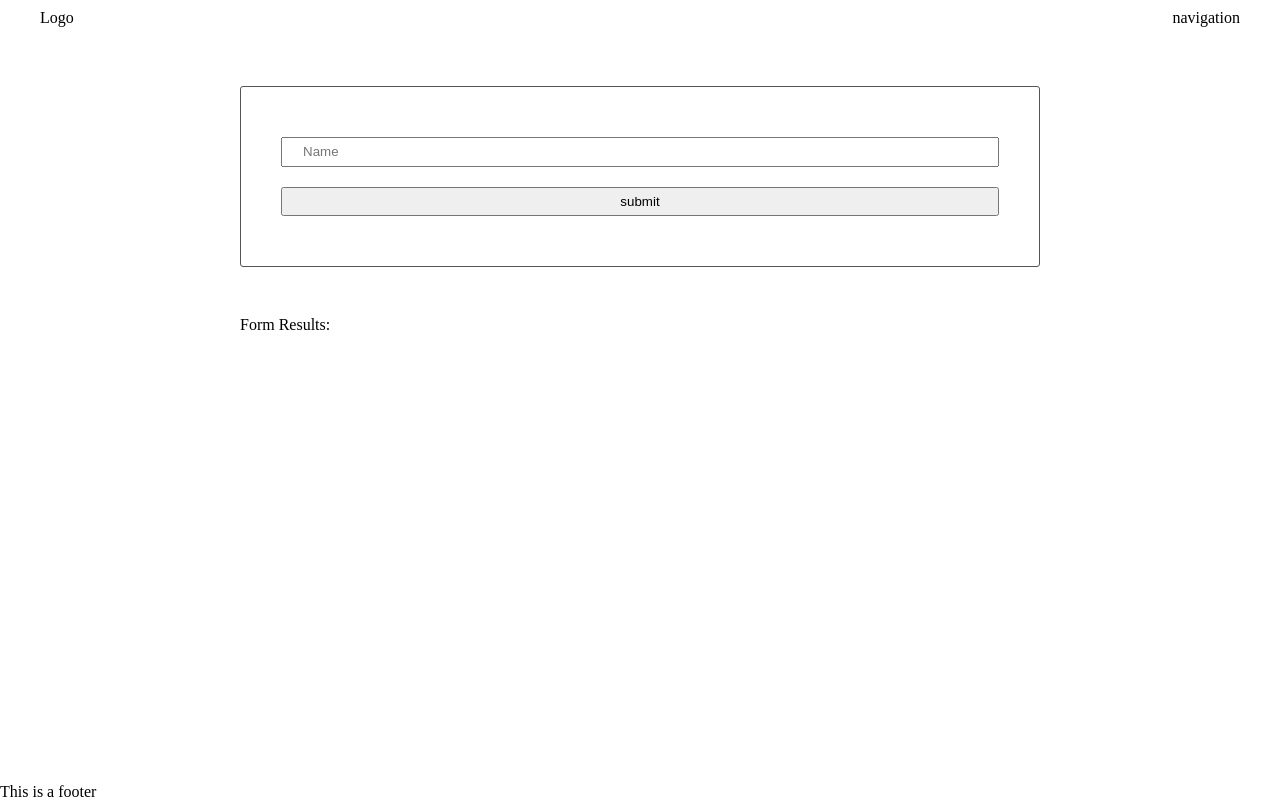
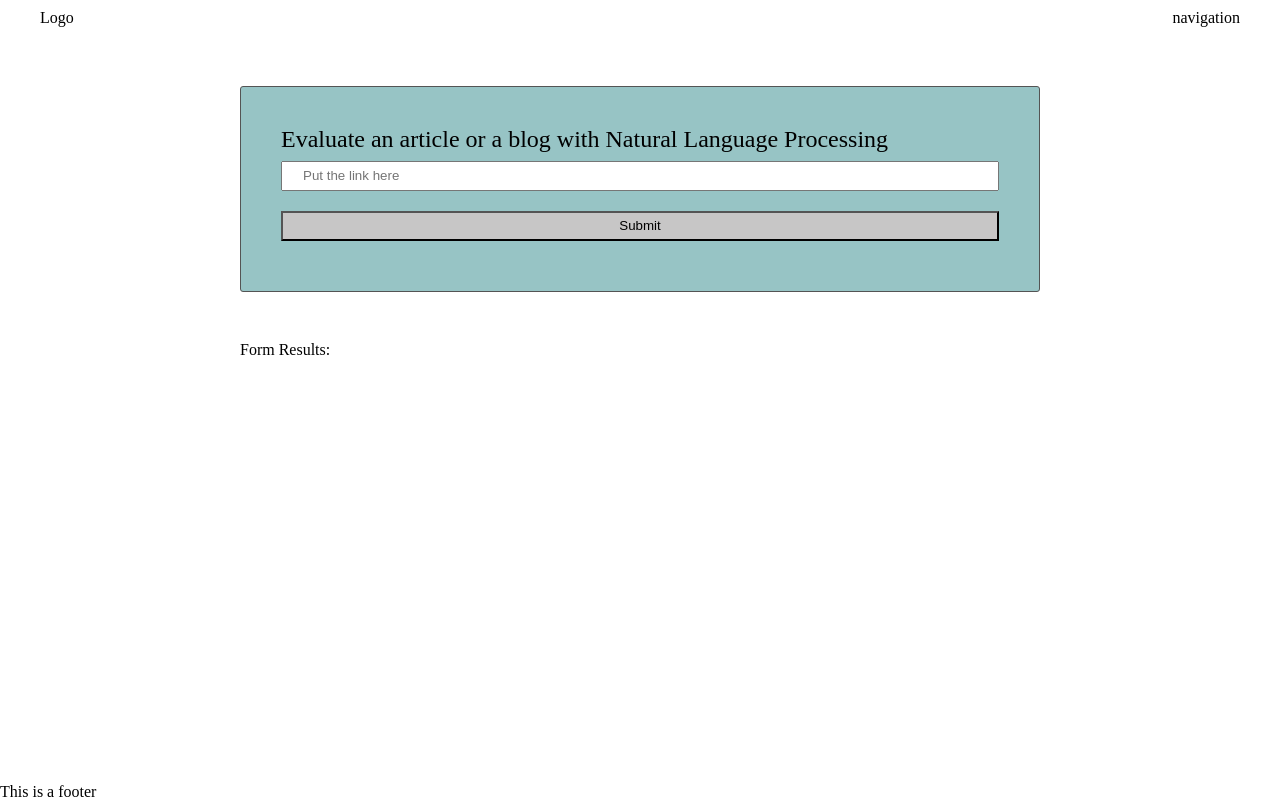
Before and after one commit to nmarkevich/evaluate-news-nlp, a website built with webpack: page src/client/views/index.html in a window 1280 px wide. Built offline with nearby package versions, Linux system fonts and the light colour scheme.

Commit message:
feat: Updating the input form

```diff
--- a/src/client/styles/form.scss
+++ b/src/client/styles/form.scss
@@ -2,6 +2,8 @@ form {
     border: 1px solid #545454;
     border-radius: 3px;
     padding: 40px;
+    font-size: 24px;
+    background-color: rgb(151, 196, 197);
 }
 
 input {
@@ -10,3 +12,7 @@ input {
     line-height: 16px;
     margin: 10px 0;
 }
+
+.button {
+    background-color: rgb(199, 198, 198);
+}
--- a/src/client/views/index.html
+++ b/src/client/views/index.html
@@ -3,11 +3,6 @@
     <head>
         <meta charset="utf-8">
         <title>Test</title>
-        <link rel="stylesheet" href="/styles/resets.css">
-        <link rel="stylesheet" href="/styles/base.css">
-        <link rel="stylesheet" href="/styles/header.css">
-        <link rel="stylesheet" href="/styles/form.css">
-        <link rel="stylesheet" href="/styles/footer.css">
     </head>
 
     <body>
@@ -24,8 +19,9 @@
         <main>
             <section>
                 <form class="" onsubmit="return handleSubmit(event)">
-                    <input id="name" type="text" name="input" value="" onblur="onBlur()" placeholder="Name">
-                    <input type="submit" name="" value="submit" onclick="return handleSubmit(event)" onsubmit="return handleSubmit(event)">
+                    <p>Evaluate an article or a blog with Natural Language Processing</p>
+                    <input id="name" type="text" name="input" value="" onblur="onBlur()" placeholder="Put the link here">
+                    <input class="button" type="submit" name="" value="Submit" onclick="return handleSubmit(event)" onsubmit="return handleSubmit(event)">
                 </form>
             </section>
 
```
